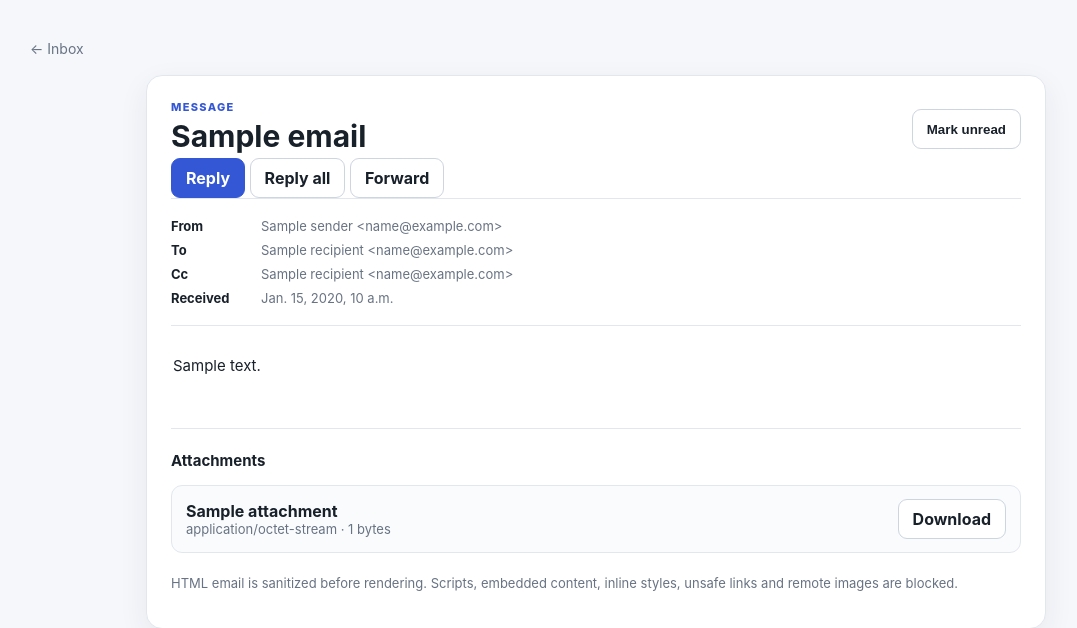
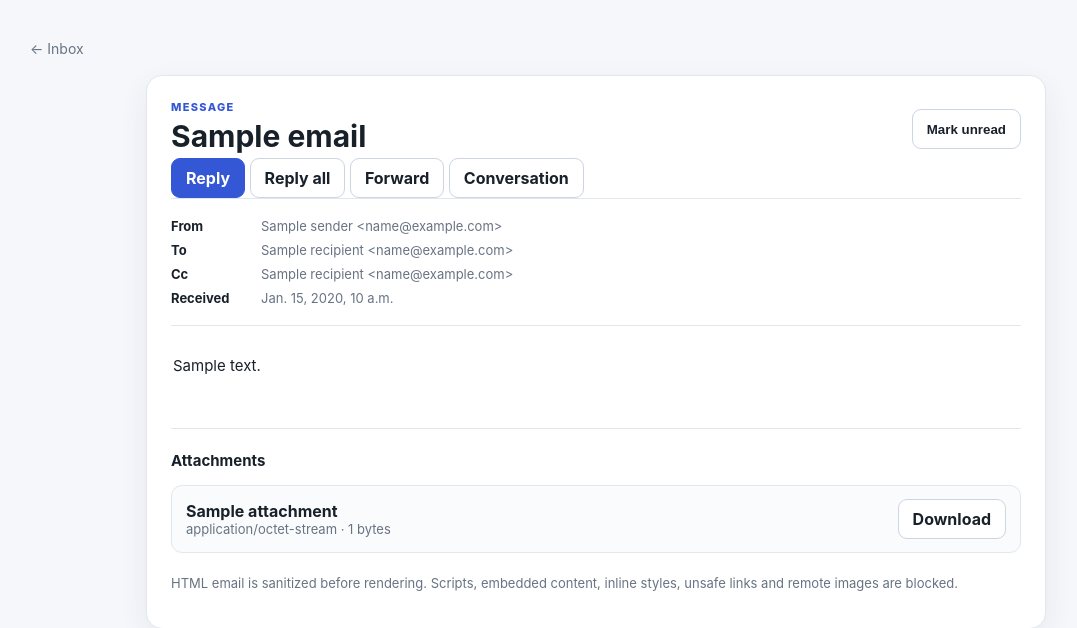
Before and after one commit to birleopold/mailforge-platform, a Django app: template templates/webmail/message.html in a window 1280 px wide. Shown: the part 64-692 px from the top of the page, without its empty margins (44-1121 px from the left). Run offline with Django 5.2, Linux system fonts and the light colour scheme; the template is opened without the code that fills it: most values are stand-ins (such as "Sample title", 1, 10 or a date in 2020); parts of the project's set-up code (start-up, migrations or seed data) failed here and were passed over.

Commit message:
Link messages to conversation view

```diff
--- a/templates/webmail/message.html
+++ b/templates/webmail/message.html
@@ -22,6 +22,9 @@
     <a class="button primary" href="{% url 'webmail-reply' source_id=email.id %}">Reply</a>
     <a class="button" href="{% url 'webmail-reply-all' source_id=email.id %}">Reply all</a>
     <a class="button" href="{% url 'webmail-forward' source_id=email.id %}">Forward</a>
+    {% if email.threadId %}
+      <a class="button" href="{% url 'webmail-thread' thread_id=email.threadId %}">Conversation</a>
+    {% endif %}
   </div>
 
   <div class="message-headers">
```
